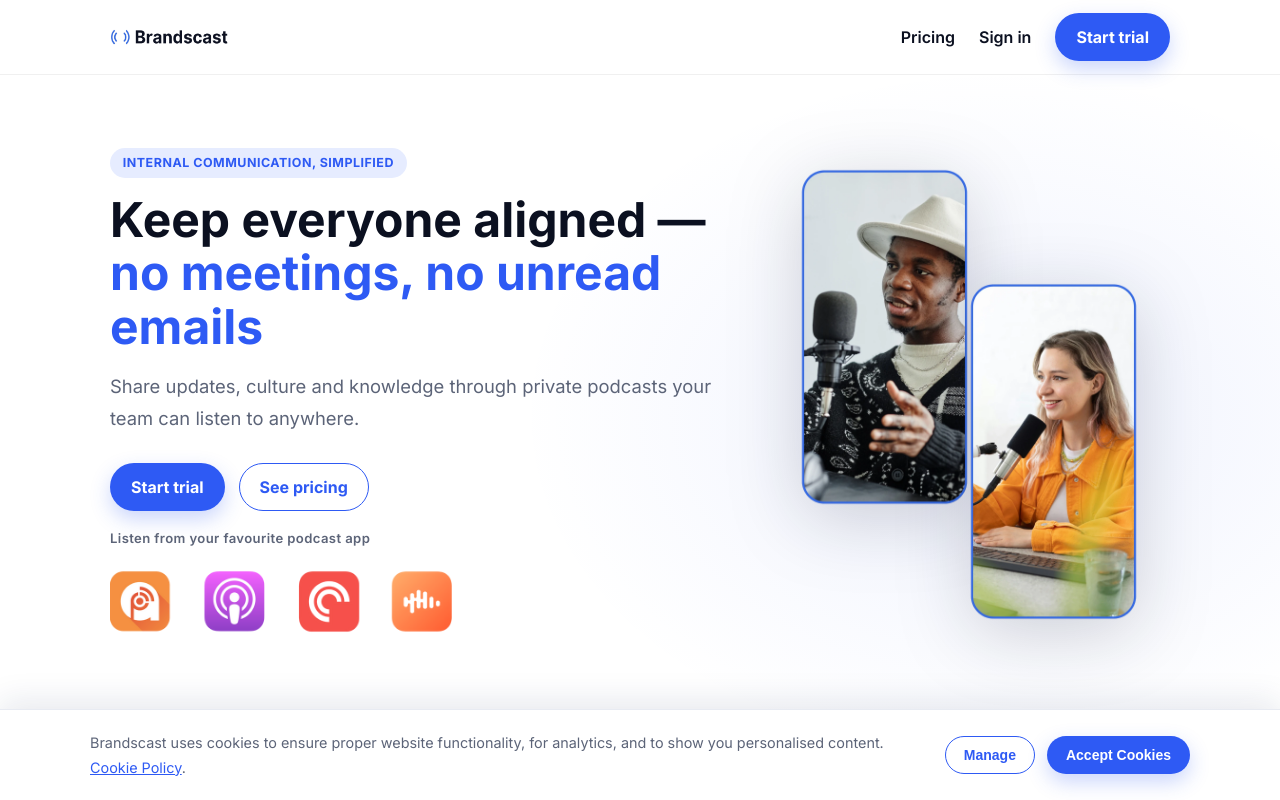
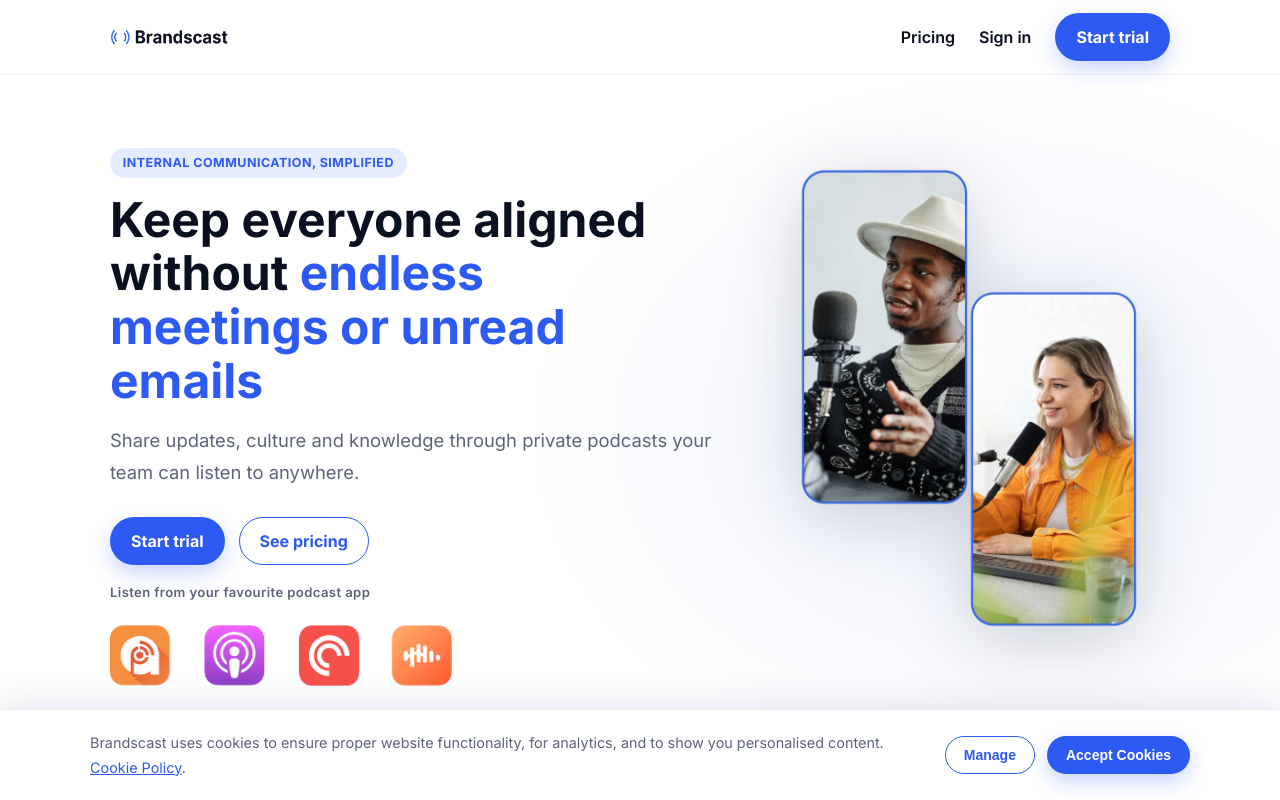
Before and after one commit to polrodriguezriu/brandscastweb, a Next.js app: page / in a window 1280 px wide. Shown: the top 800 px of the page. Built offline with nearby package versions, Linux system fonts and the light colour scheme.

Commit message:
Revert "Shorten hero h1 to fit 3 lines instead of 4"
This reverts commit bf4676dfc409188a2ef552c318045a6cdaa50d9c.

```diff
--- a/src/app/page.tsx
+++ b/src/app/page.tsx
@@ -26,7 +26,7 @@ export default function HomePage() {
         <div className="container hero-grid">
           <div>
             <div className="eyebrow">Internal communication, simplified</div>
-            <h1>Keep everyone aligned — <span style={{color:'var(--brand)'}}>no meetings, no unread emails</span></h1>
+            <h1>Keep everyone aligned without <span style={{color:'var(--brand)'}}>endless meetings or unread emails</span></h1>
             <p className="lead">Share updates, culture and knowledge through private podcasts your team can listen to anywhere.</p>
             <div style={{ display: 'flex', gap: '14px', flexWrap: 'wrap' }}>
               <a className="btn" href="https://app.brandscast.com/signup" target="_blank" rel="noopener">Start trial</a>
```
